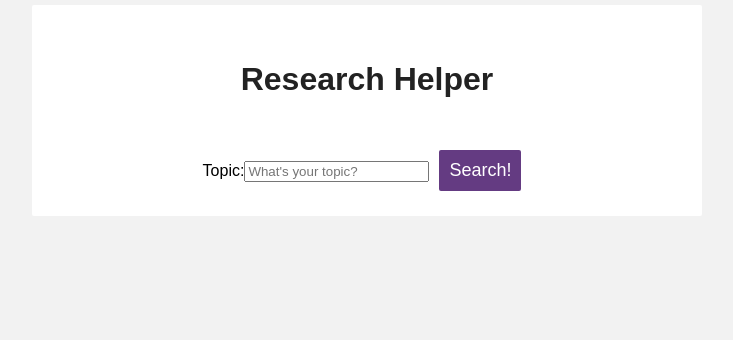
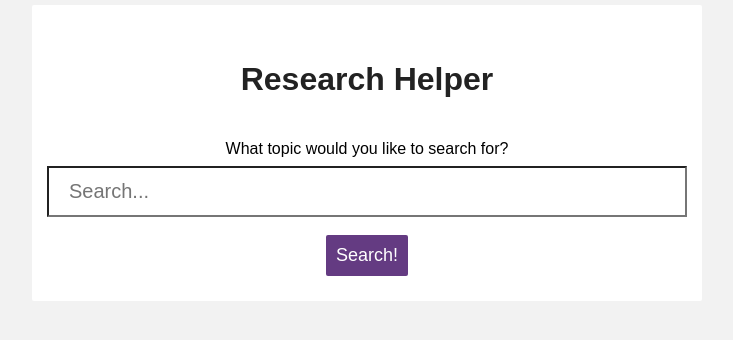
Before and after one commit to mdale-ebsco/research-helper, a React (Create React App) app: page / in a window 1280 px wide. Both pictures are taken after a click on the button "Background Information". Shown: the top 340 px of the page, without its empty margins (273-1006 px from the left). Built offline with nearby package versions, Linux system fonts and the light colour scheme.

Commit message:
Render RS titles

```diff
--- a/src/components/FormContainer.js
+++ b/src/components/FormContainer.js
@@ -30,11 +30,10 @@ class FormContainer extends Component {
     fetch(url)
     .then((res) => res.json())
     .then((data) => {
-        var rsResults = data.SearchResult.RelatedContent.RelatedRecords;
+        var rsResults = data.SearchResult.RelatedContent.RelatedRecords[0].Records;
         this.setState({results:rsResults});
         console.log(rsResults);
         if(rsResults){
-          this.renderRSResults();
           this.setState({isLoading:false});
         }
         else {
@@ -44,21 +43,15 @@ class FormContainer extends Component {
 
 
 }
-  renderRSResults(){
-    return(
-      <div>
-        Results
-      </div>
-    )
-  }
+
   render() {
 
     return (
       <div>
       <div>
         <form onSubmit={this.handleSubmit}>
-          <label for="topic">Topic:</label>
-          <input type="text" id="topic" name="topic" required placeholder="What's your topic?" />
+          <label for="topic">What topic would you like to search for?</label>
+          <input type="text" id="topic" name="topic" required placeholder="Search..." />
           <button>Search!</button>
         </form>
       </div>
@@ -67,7 +60,9 @@ class FormContainer extends Component {
             <img src="http://widgets.ebscohost.com/prod/common/images/loader.gif"/>
           }
           {this.state.results.length > 0 &&
-            <Results result={this.state.results}/>
+            <ul>
+            {Object.keys(this.state.results).map(key => <Results key={key} result={this.state.results[key]}/>)}
+          </ul>
           }
       </div>
     </div>
--- a/src/components/Results.js
+++ b/src/components/Results.js
@@ -10,9 +10,13 @@ class Results extends Component {
 
   render() {
     const { result } = this.props;
+    var title = result.Items[0].Data;
+    title = title.replace("&lt;highlight&gt;", "");
+    title = title.replace("&lt;/highlight&gt;", "");
+    console.log(title);
     return (
       <div>
-        Here are your results
+        <h2>{title}</h2>
       </div>
     );
   }
--- a/src/css/App.css
+++ b/src/css/App.css
@@ -30,3 +30,16 @@ button {
   color:#FFFFFF;
   border-radius: 2px;
 }
+
+input#topic {
+  width:100%;
+  padding: 12px 20px;
+  margin: 8px 0;
+  box-sizing: border-box;
+  background-color:white;
+  font-size:20px;
+}
+
+.rs-thumb {
+  height:20px;
+}
```
